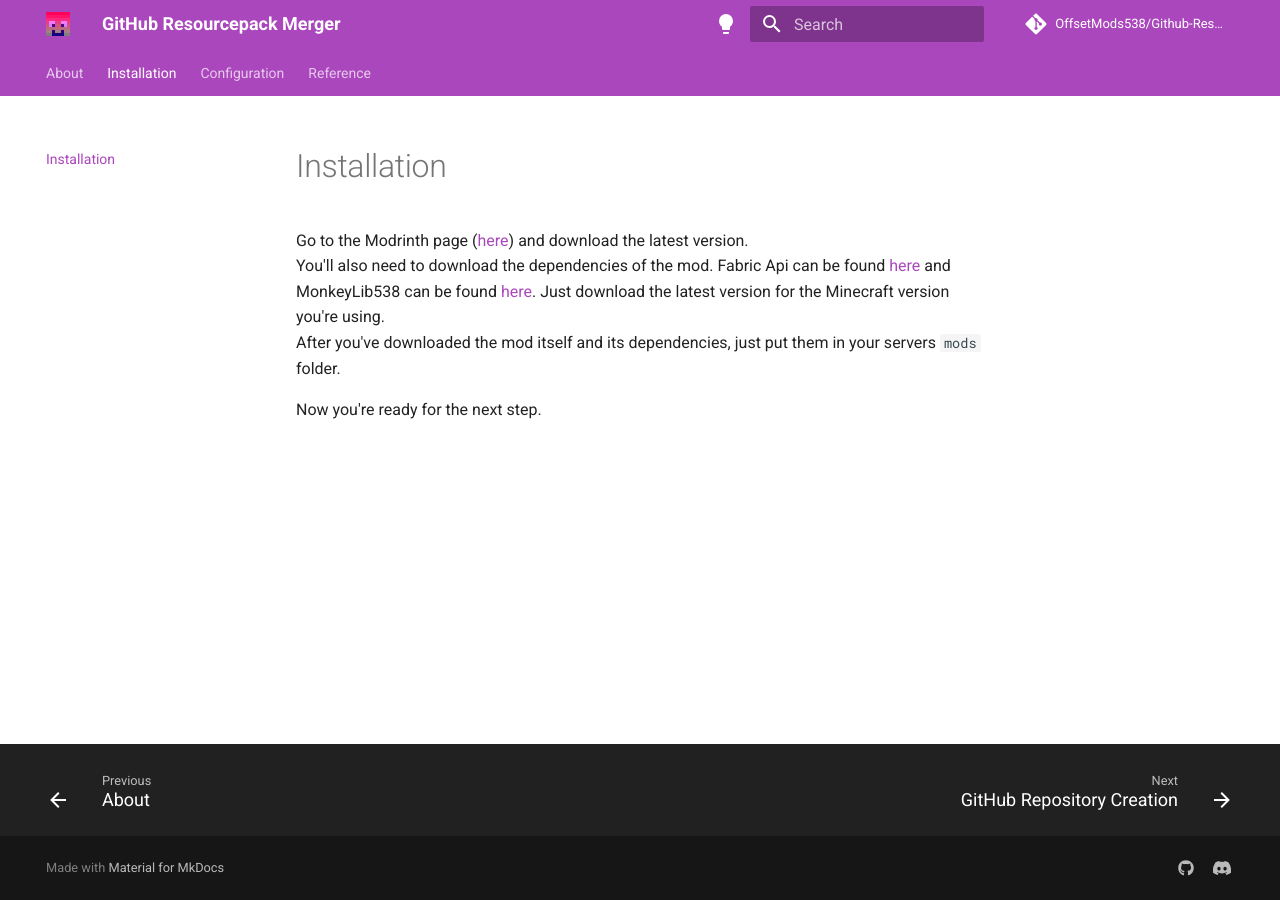
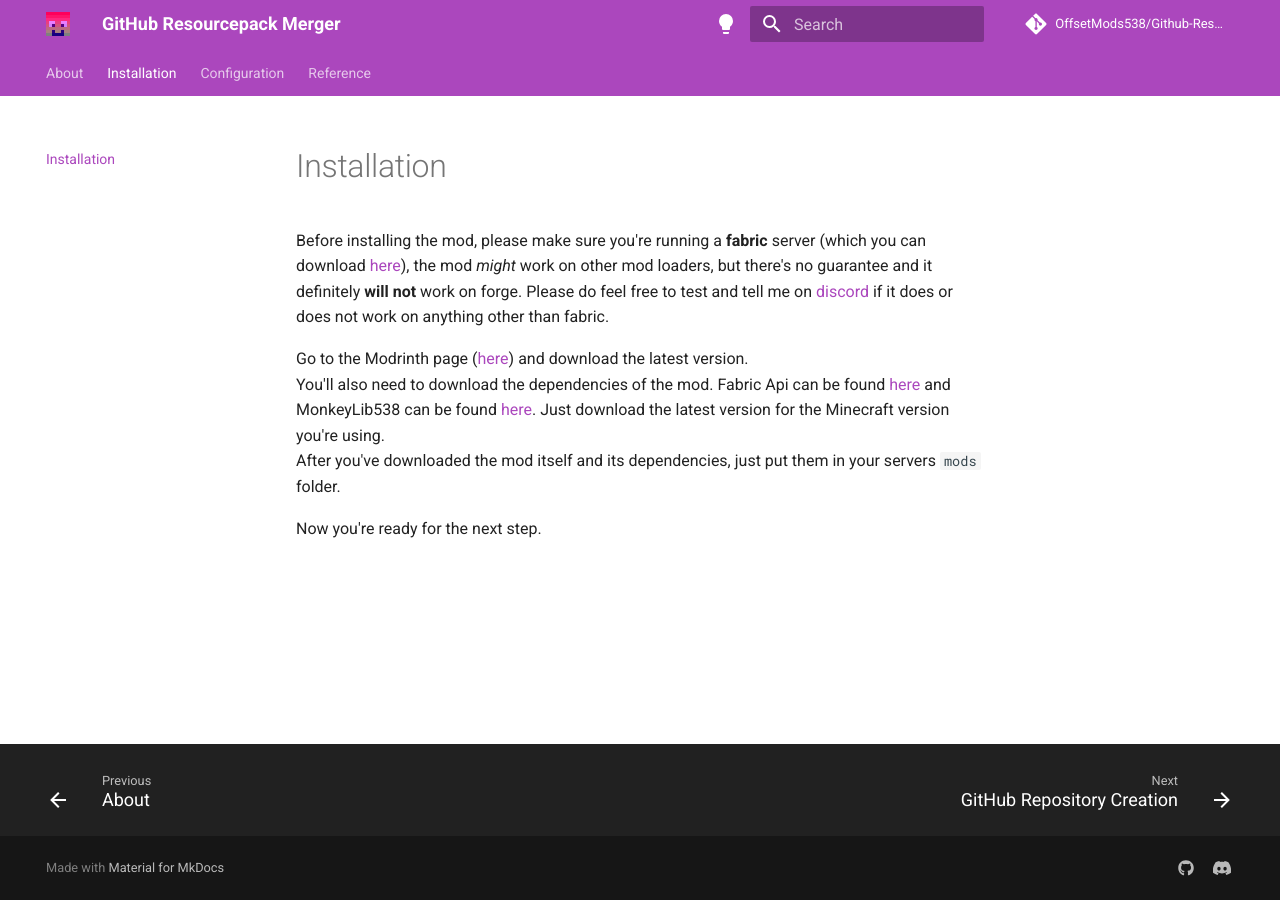
Before and after one commit to OffsetMods538/Github-Resourcepack-Manager, an MkDocs documentation site: the page built from docs/tutorials/installation.md, in a window 1280 px wide. Built offline with MkDocs 1.6.1 and Material for MkDocs 9.7.7, drawn with Linux system fonts in a browser that asks for light colours; comment, search, counter and statistics services are not loaded.

Commit message:
Update installation.md

```diff
--- a/docs/tutorials/installation.md
+++ b/docs/tutorials/installation.md
@@ -1,3 +1,5 @@
+Before installing the mod, please make sure you're running a **fabric** server (which you can download [here](https://fabricmc.net/use/server)), the mod *might* work on other mod loaders, but there's no guarantee and it definitely **will not** work on forge. Please do feel free to test and tell me on [discord](https://discord.offsetmonkey538.top) if it does or does not work on anything other than fabric.
+
 Go to the Modrinth page ([here](https://modrinth.com/mod/github-resourcepack-manager)) and download the latest version.
 You'll also need to download the dependencies of the mod. Fabric Api can be found [here](https://modrinth.com/mod/fabric-api) and MonkeyLib538 can be found [here](https://modrinth.com/mod/monkeylib538). Just download the latest version for the Minecraft version you're using.
 After you've downloaded the mod itself and its dependencies, just put them in your servers `mods` folder.
```
